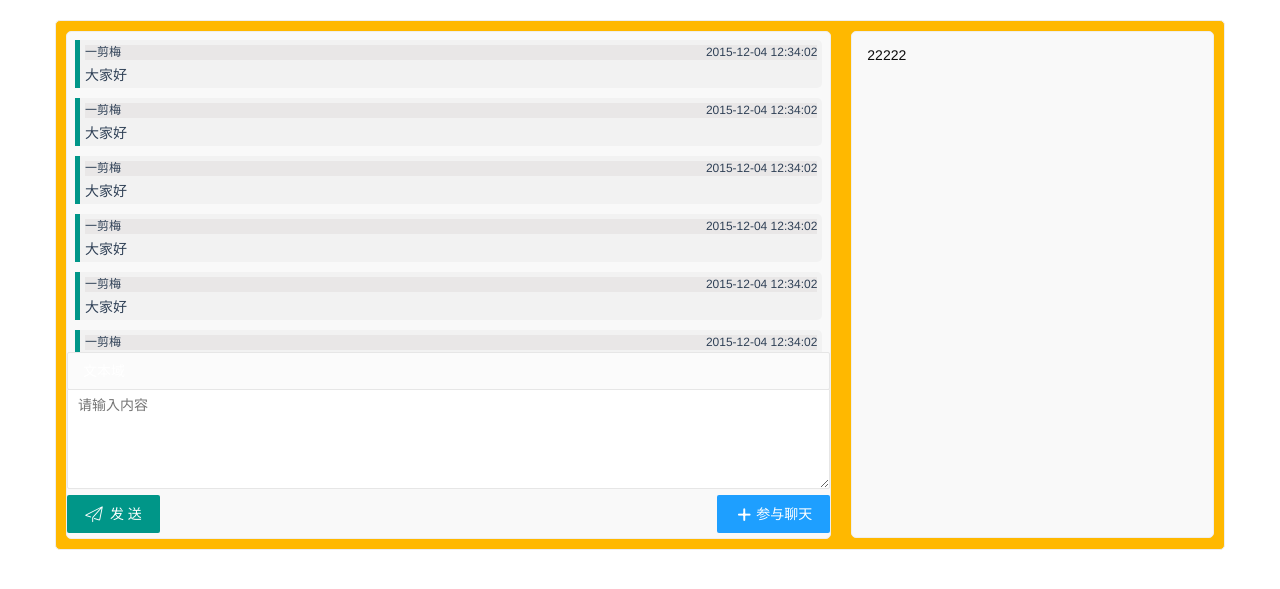
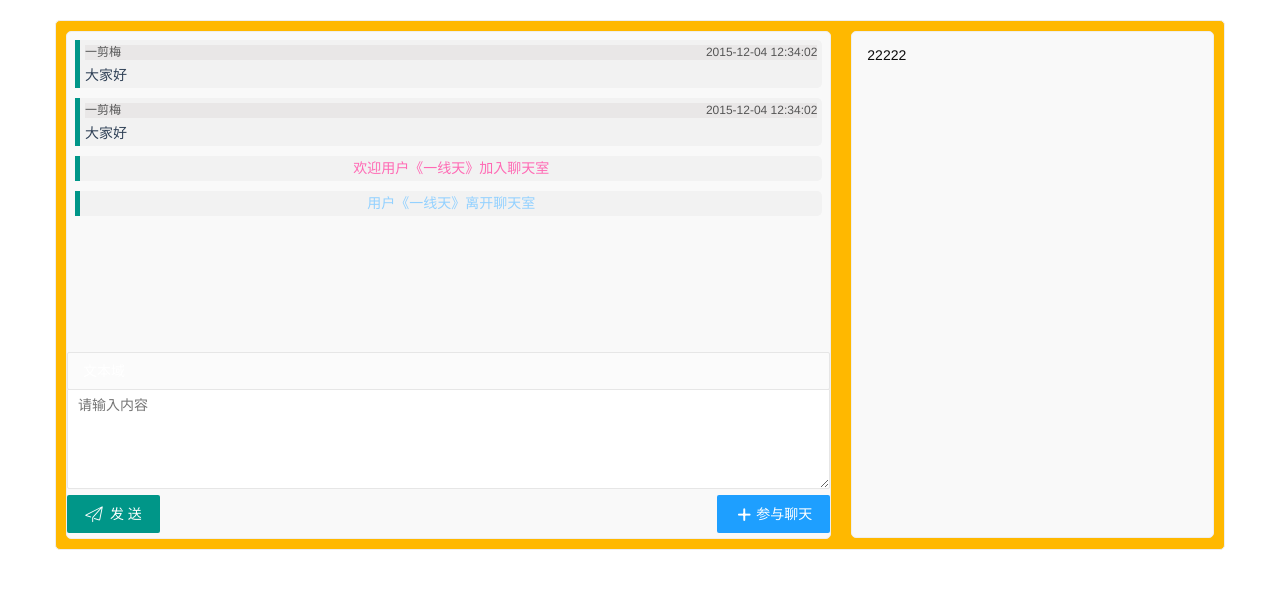
Before and after one commit to wuqishan/php-swoole-websocket, a PHP site: page / in a window 1280 px wide. Shown: the top 589 px of the page. Run offline with PHP 8.4, Linux system fonts and the light colour scheme.

Commit message:
refs: 使用自动加载

```diff
--- a/css/index.css
+++ b/css/index.css
@@ -35,7 +35,21 @@ form .layui-form-item {
     font-size: 12px;
     margin-bottom: 8px;
     font-style: normal;
+    color: #555555;
 }
+
+#message-list > .per-msg > .user-entry {
+    display: block;
+    text-align: center;
+    color: hotpink;
+}
+
+#message-list > .per-msg > .user-leave {
+    display: block;
+    text-align: center;
+    color: #93D1FF;
+}
+
 #user-list {
     background-color: #F9F9F9;
     margin-left: 20px;
--- a/event/CloseEvent.class.php
+++ b/event/CloseEvent.php
@@ -1,6 +1,8 @@
 <?php
 
-require_once 'Event.class.php';
+namespace Event;
+
+use Event\Event;
 
 class CloseEvent extends Event
 {
--- a/event/Event.class.php
+++ b/event/Event.php
@@ -1,4 +1,6 @@
 <?php
+
+namespace Event;
 
 class Event
 {
--- a/event/MessageEvent.class.php
+++ b/event/MessageEvent.php
@@ -1,6 +1,8 @@
 <?php
 
-require_once 'Event.class.php';
+namespace Event;
+
+use Event\Event;
 
 class MessageEvent extends Event
 {
@@ -29,6 +31,7 @@ class MessageEvent extends Event
         $redisKey = $this->getRedisKey($server, $frame->fd);
         $this->message['from'] = $server->redis->get($redisKey);
         $this->message['type'] = 1;
+        $this->message['message'] = $this->data->msg;
 
         $this->pushMsgToAll($server, $this->message);
     }
--- a/event/OpenEvent.class.php
+++ b/event/OpenEvent.php
@@ -1,6 +1,8 @@
 <?php
 
-require_once 'Event.class.php';
+namespace Event;
+
+use Event\Event;
 
 class OpenEvent extends Event
 {
--- a/event/RequestEvent.class.php
+++ b/event/RequestEvent.php
@@ -1,4 +1,6 @@
 <?php
+
+namespace Event;
 
 class RequestEvent {
 
--- a/helper/Helper.class.php
+++ b/helper/Helper.php
@@ -1,4 +1,6 @@
 <?php
+
+namespace Helper;
 
 class Helper {
 
--- a/helper/RedisHelper.class.php
+++ b/helper/RedisHelper.php
@@ -1,4 +1,6 @@
 <?php
+
+namespace Helper;
 
 class RedisHelper
 {
@@ -7,8 +9,8 @@ class RedisHelper
 
     public function __construct()
     {
-        $this->redis = new Redis();
-        $this->redis->connect('127.0.0.1', 6379);
+        $this->redis = new \Redis();
+        $this->redis->connect(getenv('REDIS_SERVER'), getenv('REDIS_PORT'));
     }
 
     public function set($key, $value)
--- a/index.php
+++ b/index.php
@@ -19,20 +19,11 @@
                         <div class="message-data">大家好</div>
                     </blockquote>
                     <blockquote class="layui-elem-quote per-msg">
-                        <div class="message-info"><span>一剪梅</span><span class="fr">2015-12-04 12:34:02</span></div>
-                        <div class="message-data">大家好</div>
+                        <div class="message-data user-entry">欢迎用户《一线天》加入聊天室</div>
                     </blockquote>
+
                     <blockquote class="layui-elem-quote per-msg">
-                        <div class="message-info"><span>一剪梅</span><span class="fr">2015-12-04 12:34:02</span></div>
-                        <div class="message-data">大家好</div>
-                    </blockquote>
-                    <blockquote class="layui-elem-quote per-msg">
-                        <div class="message-info"><span>一剪梅</span><span class="fr">2015-12-04 12:34:02</span></div>
-                        <div class="message-data">大家好</div>
-                    </blockquote>
-                    <blockquote class="layui-elem-quote per-msg">
-                        <div class="message-info"><span>一剪梅</span><span class="fr">2015-12-04 12:34:02</span></div>
-                        <div class="message-data">大家好</div>
+                        <div class="message-data user-leave">用户《一线天》离开聊天室</div>
                     </blockquote>
                 </div>
             </div>
@@ -68,18 +59,13 @@
     }).use(['jquery', 'index'], function () {
         var $ = layui.jquery;
         var index = layui.index;
-        //index.init();
+
         $('#entry').click(function() {
-            var status = index.switchUserStatus();
-            if (status === 0) {
-                $('#entry').html('退出聊天')
-            } else {
-                $('#entry').html('<i class="layui-icon">&#xe654;</i>参与聊天')
-            }
-        })
+            index.switchUserStatus();
+        });
 
         $('#send').click(function () {
-            var status = index.sendMessage($('#message').val());
+            index.sendMessage($('#message').val());
         });
     });
 </script>
--- a/js/modules/index.js
+++ b/js/modules/index.js
@@ -1,3 +1,6 @@
+/**
+ * index js
+ */
 layui.define(['jquery', 'layer', 'tool'], function(exports){
     var $ = layui.jquery;
     var layer = layui.layer;
@@ -6,17 +9,30 @@ layui.define(['jquery', 'layer', 'tool'], function(exports){
     var index = {};
 
     index.init = function (userId) {
-        socket = new WebSocket('ws://127.0.0.1:8900');
+        socket = new WebSocket('ws://192.168.0.114:8900');
         socket.onopen = function (event) {
             index.send(userId, 2);
         };
         socket.onmessage = function (event) {
-            console.log(event);
+            event.dataObj = JSON.parse(event.data);
+
+            if (event.dataObj.type === 1) {
+                tool.chat(event);
+            } else if (event.dataObj.type === 2) {
+                tool.entry(event);
+            } else if (event.dataObj.type === 3) {
+                tool.leave(event);
+            }
+
+            tool.scrollBottom();
         };
         socket.onclose = function (event) {
-            console.log(event);
+            layer.msg('已经离开聊天室！',{
+                icon: 0,
+                time: 2000
+            })
         };
-    }
+    };
 
     index.send = function (msg, type) {
         var data = {};
@@ -24,7 +40,7 @@ layui.define(['jquery', 'layer', 'tool'], function(exports){
         data.msg = msg;
         data.type = type;
         socket.send(JSON.stringify(data));
-    }
+    };
 
     index.switchUserStatus = function () {
         if (socket === null) {
@@ -36,19 +52,20 @@ layui.define(['jquery', 'layer', 'tool'], function(exports){
                     layer.msg('ID长度不能超过15',{
                         icon: 0,
                         time: 2000
-                    })
+                    });
                 } else {
                     layer.close(entry);
                     index.init(userId);
+                    $('#entry').html('退出聊天');
                 }
             });
-            return 0;
         } else {
-            socket.close()
-            return 1;
+            socket.close();
+            socket = null;
+            $('#entry').html('<i class="layui-icon">&#xe654;</i>参与聊天');
         }
 
-    }
+    };
 
     index.sendMessage = function (message) {
         if (socket !== null) {
@@ -59,7 +76,7 @@ layui.define(['jquery', 'layer', 'tool'], function(exports){
                 time: 2000
             });
         }
-    }
+    };
 
     exports('index', index);
 });
--- a/js/modules/tool.js
+++ b/js/modules/tool.js
@@ -1,10 +1,71 @@
 layui.define(['jquery'], function(exports){
     var $ = layui.jquery;
     var tool = {};
+    var msgMaxCount = 80;   // 当信息条数大于80的时候则删除30条数据(客户端检测)
+    var delMsgCount = 30;
+    var msgBox = $("#message-list");
+    var entryTemplate = '<blockquote class="layui-elem-quote per-msg">' +
+                            '<div class="message-data user-entry">欢迎用户《%from%》加入聊天室！</div>' +
+                        '</blockquote>'
+    var leaveTemplate = '<blockquote class="layui-elem-quote per-msg">' +
+                            '<div class="message-data user-leave">用户《%from%》离开聊天室！</div>' +
+                        '</blockquote>';
+    var chatTemplate = '<blockquote class="layui-elem-quote per-msg">' +
+                            '<div class="message-info">' +
+                                '<span>%from%</span>' +
+                                '<span class="fr">%datetime%</span>' +
+                            '</div>' +
+                            '<div class="message-data">%message%</div>' +
+                        '</blockquote>';
 
-    tool.test = function () {
-        alert(3333);
-    }
+    // 通知新用户进入聊天室
+    tool.entry = function(e) {
+        var data = {};
+        data.from = e.dataObj.from;
+
+        msgBox.append(tool.sprintf(entryTemplate, data));
+    };
+
+    // 通知用户离开聊天室
+    tool.leave = function (e) {
+        var data = {};
+        data.from = e.dataObj.from;
+
+        msgBox.append(tool.sprintf(leaveTemplate, data));
+    };
+
+    // 通知用户聊天数据
+    tool.chat = function (e) {
+        var data = {};
+        data.from = e.dataObj.from;
+        data.datetime = e.dataObj.datetime;
+        data.message = e.dataObj.message;
+
+        msgBox.append(tool.sprintf(chatTemplate, data));
+    };
+
+    // 聊天数据滚到底部及数据删除
+    tool.scrollBottom = function () {
+        var msgCount = $('.per-msg').length;
+        if (msgCount > msgMaxCount) {
+            for (var i = 0; i < delMsgCount; i++) {
+                $('.per-msg').eq(i).remove();
+            }
+        }
+
+        msgBox.animate({scrollTop:msgBox[0].scrollHeight}, 100);
+    };
+
+    // 格式化显示的信息数据
+    tool.sprintf = function(template, data) {
+        for (var i in data) {
+            if (template.indexOf('%'+i+'%') >= 0) {
+                template = template.split('%'+i+'%').join(data[i]);
+            }
+        }
+
+        return template;
+    };
 
     exports('tool', tool);
 });
```
Also changed, not shown: composer.json (added, +11 -0 lines), server.php (+10 -6 lines), 4 other files.
